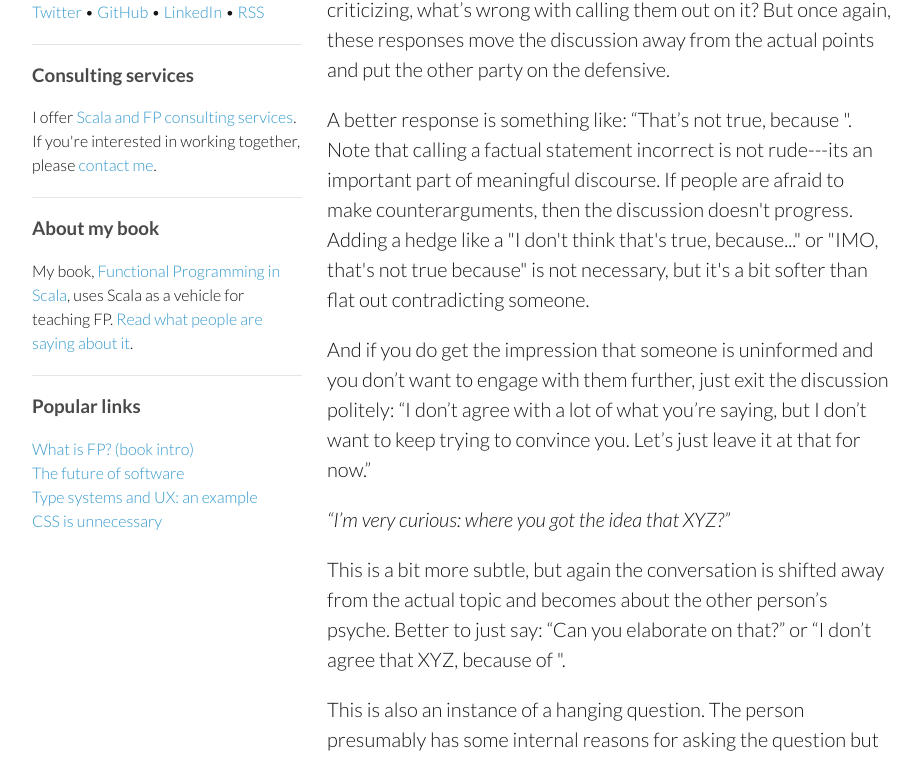
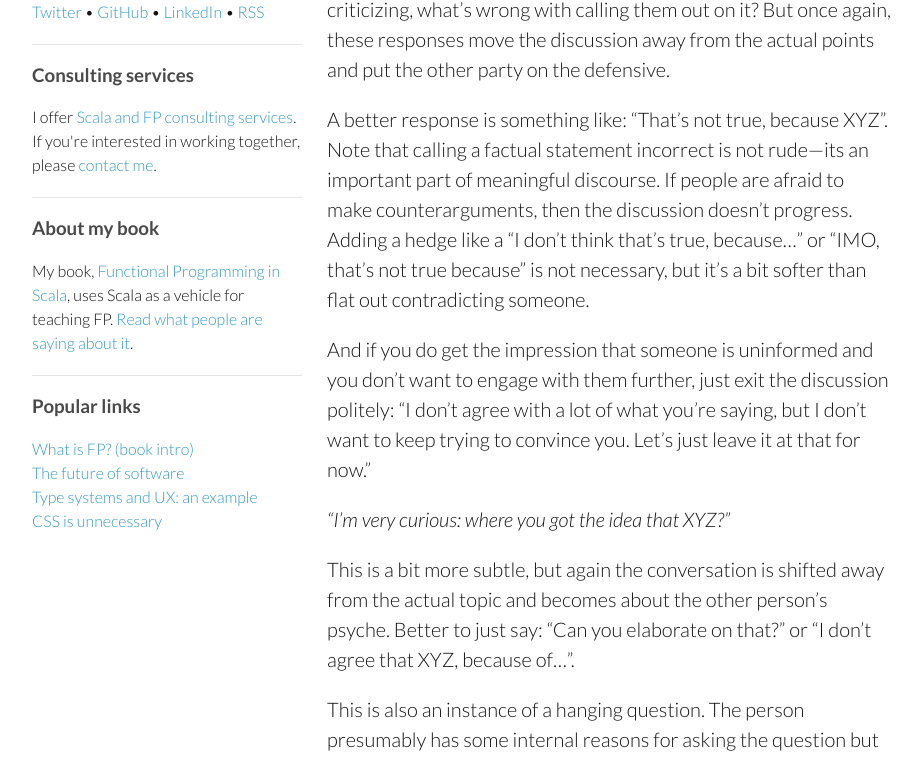
Before and after one commit to pchiusano/pchiusano.github.io, a Jekyll site: the page built from _posts/2014-11-03-labels.markdown, in a window 1280 px wide and 1400 px high, scrolled down 3153 px. Shown: the part 153-910 px from the top of the window, without its empty margins (178-1099 px from the left). Built offline with Jekyll 4.4.1, drawn with Linux system fonts in a browser that asks for light colours; comment, search, counter and statistics services are not loaded; some of the changed text lies outside the part shown.

Commit message:
Update 2014-11-03-labels.markdown

```diff
--- a/_posts/2014-11-03-labels.markdown
+++ b/_posts/2014-11-03-labels.markdown
@@ -44,13 +44,13 @@
 
 Again, some people might feel statements like this are perfectly fine. If someone is making statements that seem misinformed, or they seem to not have experience with something they are criticizing, what's wrong with calling them out on it? But once again, these responses move the discussion away from the actual points and put the other party on the defensive.
 
-A better response is something like: "That's not true, because <evidence>". Note that calling a factual statement incorrect is not rude---its an important part of meaningful discourse. If people are afraid to make counterarguments, then the discussion doesn't progress. Adding a hedge like a "I don't think that's true, because..." or "IMO, that's not true because" is not necessary, but it's a bit softer than flat out contradicting someone.
+A better response is something like: "That's not true, because XYZ". Note that calling a factual statement incorrect is not rude---its an important part of meaningful discourse. If people are afraid to make counterarguments, then the discussion doesn't progress. Adding a hedge like a "I don't think that's true, because..." or "IMO, that's not true because" is not necessary, but it's a bit softer than flat out contradicting someone.
 
 And if you do get the impression that someone is uninformed and you don't want to engage with them further, just exit the discussion politely: "I don't agree with a lot of what you're saying, but I don't want to keep trying to convince you. Let's just leave it at that for now."
 
 _"I'm very curious: where you got the idea that XYZ?"_
 
-This is a bit more subtle, but again the conversation is shifted away from the actual topic and becomes about the other person's psyche. Better to just say: "Can you elaborate on that?" or "I don't agree that XYZ, because of <explanation>".
+This is a bit more subtle, but again the conversation is shifted away from the actual topic and becomes about the other person's psyche. Better to just say: "Can you elaborate on that?" or "I don't agree that XYZ, because of...".
 
 This is also an instance of a hanging question. The person presumably has some internal reasons for asking the question but has delayed giving their own thoughts (that they disagree about XYZ or don't think XYZ is justified). The question is being asked without letting the other party where they are going with the questioning. Most people find this off-putting (just like most people find use of the Socratic method off-putting). Better to just state your thoughts directly, or at least give some indication of why you are asking the questions and let the other party opt in to how the discussion proceeds.
 
```
Also changed, not shown: other parts of _posts/2014-11-03-labels.markdown (+2 -2 lines).
